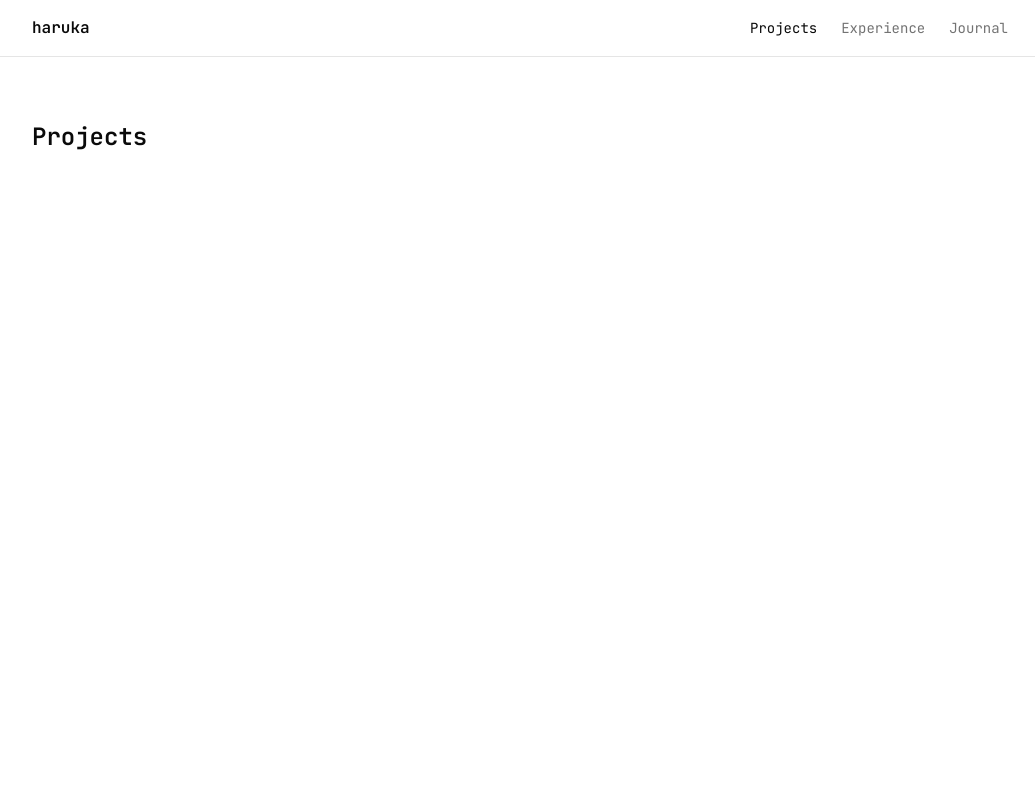
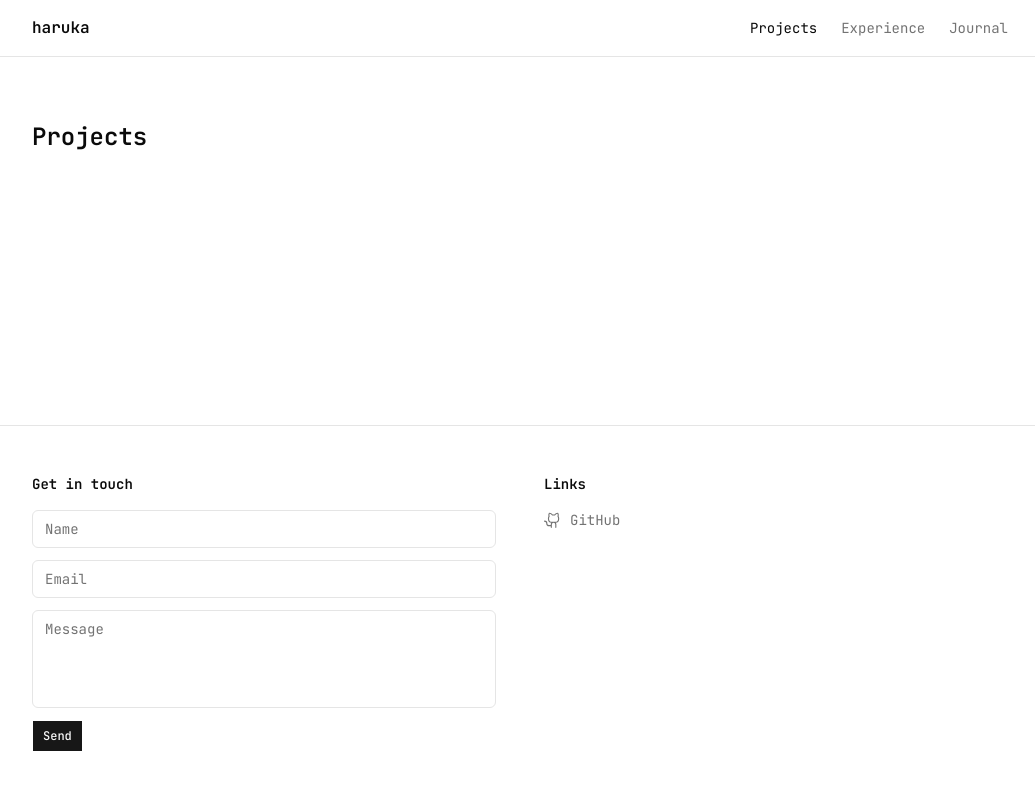
Before and after one commit to Jade1724/haruka-website, a Next.js app in the folder frontend/: page / in a window 1280 px wide. Shown: the top 790 px of the page, without its empty margins (120-1155 px from the left). Built offline with nearby package versions, Linux system fonts and the light colour scheme.

Commit message:
feat: ui footer.

```diff
--- a/frontend/app/layout.tsx
+++ b/frontend/app/layout.tsx
@@ -3,6 +3,7 @@ import { Geist, Geist_Mono, JetBrains_Mono } from "next/font/google";
 import "./globals.css";
 import { cn } from "@/lib/utils";
 import Navbar from "@/components/navbar";
+import Footer from "@/components/footer";
 
 const jetbrainsMono = JetBrains_Mono({subsets:['latin'],variable:'--font-mono'});
 
@@ -34,6 +35,7 @@ export default function RootLayout({
       <body className="min-h-full flex flex-col">
         <Navbar />
         <main className="flex-1">{children}</main>
+        <Footer />
       </body>
     </html>
   );
--- /dev/null
+++ b/frontend/components/footer.tsx
@@ -0,0 +1,79 @@
+"use client";
+
+import { useState } from "react";
+import Link from "next/link";
+import { GithubLogo } from "@phosphor-icons/react";
+import { Button } from "@/components/ui/button";
+import { cn } from "@/lib/utils";
+
+const inputClass =
+  "w-full rounded-sm border border-input bg-background px-3 py-2 text-sm text-foreground placeholder:text-muted-foreground focus:outline-none focus:ring-1 focus:ring-ring";
+
+export default function Footer() {
+  const [form, setForm] = useState({ name: "", email: "", message: "" });
+  const [submitted, setSubmitted] = useState(false);
+
+  function handleSubmit(e: React.FormEvent) {
+    e.preventDefault();
+    // TODO: wire up to backend contact endpoint
+    setSubmitted(true);
+  }
+
+  return (
+    <footer className="mt-auto border-t border-border">
+      <div className="mx-auto grid max-w-5xl grid-cols-1 gap-12 px-6 py-12 sm:grid-cols-2">
+        <div>
+          <h2 className="mb-4 text-sm font-semibold">Get in touch</h2>
+          {submitted ? (
+            <p className="text-sm text-muted-foreground">
+              Thanks — I&apos;ll get back to you soon.
+            </p>
+          ) : (
+            <form onSubmit={handleSubmit} className="flex flex-col gap-3">
+              <input
+                type="text"
+                placeholder="Name"
+                required
+                value={form.name}
+                onChange={(e) => setForm((f) => ({ ...f, name: e.target.value }))}
+                className={inputClass}
+              />
+              <input
+                type="email"
+                placeholder="Email"
+                required
+                value={form.email}
+                onChange={(e) => setForm((f) => ({ ...f, email: e.target.value }))}
+                className={inputClass}
+              />
+              <textarea
+                placeholder="Message"
+                required
+                rows={4}
+                value={form.message}
+                onChange={(e) => setForm((f) => ({ ...f, message: e.target.value }))}
+                className={cn(inputClass, "resize-none")}
+              />
+              <Button type="submit" className="self-start">
+                Send
+              </Button>
+            </form>
+          )}
+        </div>
+
+        <div>
+          <h2 className="mb-4 text-sm font-semibold">Links</h2>
+          <Link
+            href="https://github.com/Jade1724"
+            target="_blank"
+            rel="noopener noreferrer"
+            className="inline-flex items-center gap-2 text-sm text-muted-foreground transition-colors hover:text-foreground"
+          >
+            <GithubLogo size={18} />
+            GitHub
+          </Link>
+        </div>
+      </div>
+    </footer>
+  );
+}
```
